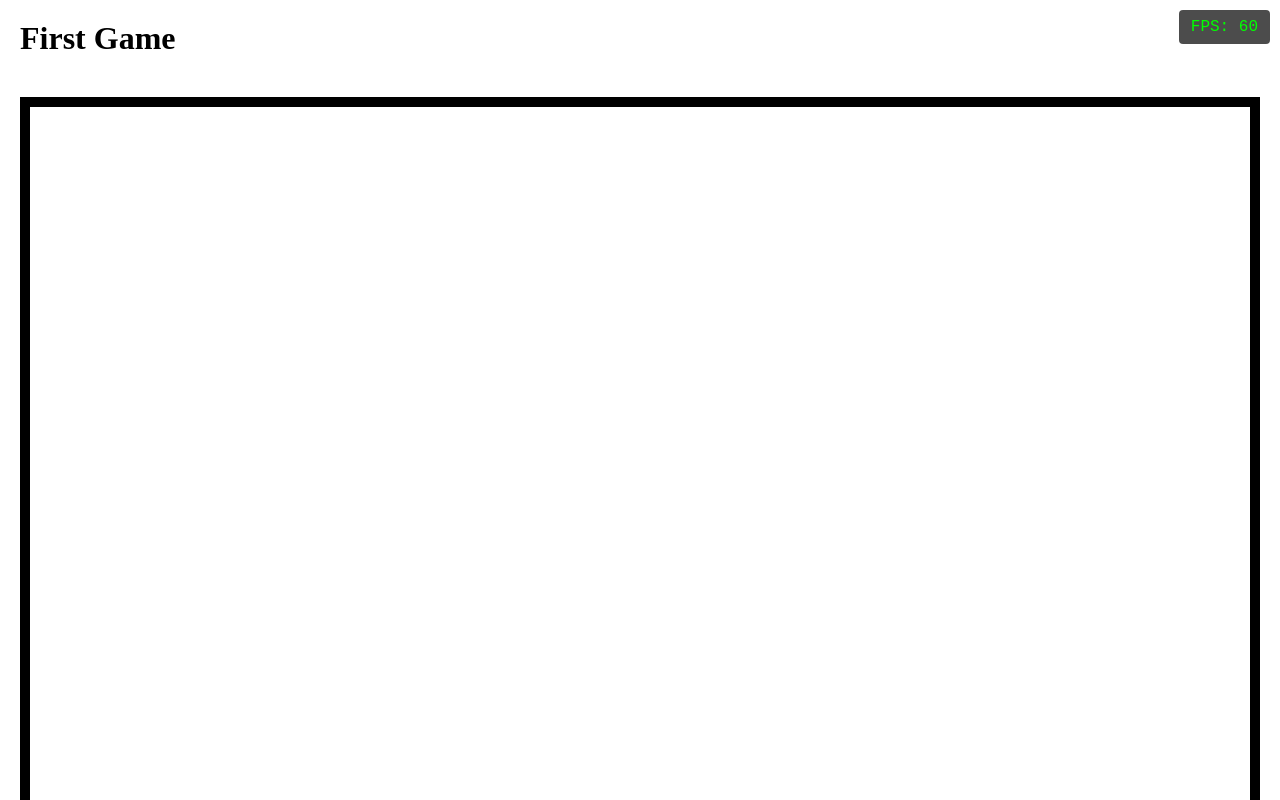
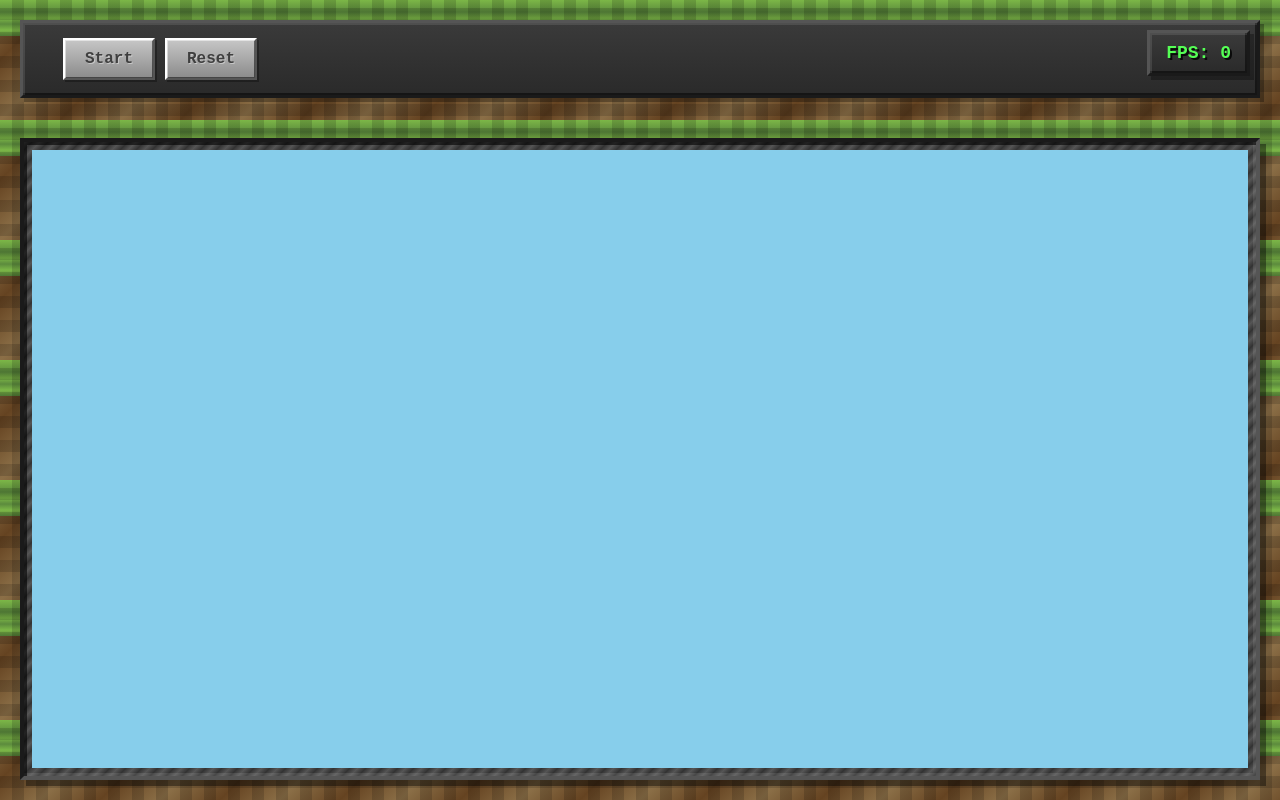
Before and after one commit to candunaj/first-game, a SvelteKit app: page / in a window 1280 px wide. Shown: the top 800 px of the page. Built offline with nearby package versions, Linux system fonts and the light colour scheme.

Commit message:
added start and reset buttons

```diff
--- a/src/app.css
+++ b/src/app.css
@@ -9,4 +9,50 @@ body {
 body {
   display: flex;
   flex-direction: column;
+  background: linear-gradient(
+      0deg,
+      transparent 0%,
+      transparent 70%,
+      #5c8b3d 70%,
+      #7cb747 75%,
+      #5c8b3d 80%,
+      #7cb747 85%,
+      #5c8b3d 90%,
+      #7cb747 100%
+    ),
+    linear-gradient(
+      135deg,
+      #8b6f47 0%,
+      #654321 25%,
+      #8b6f47 50%,
+      #654321 75%,
+      #8b6f47 100%
+    );
+  background-size: 120px 120px;
+  position: relative;
 }
+
+body::before {
+  content: "";
+  position: absolute;
+  top: 0;
+  left: 0;
+  right: 0;
+  bottom: 0;
+  background-image: repeating-linear-gradient(
+      0deg,
+      transparent,
+      transparent 12px,
+      rgba(0, 0, 0, 0.15) 12px,
+      rgba(0, 0, 0, 0.15) 24px
+    ),
+    repeating-linear-gradient(
+      90deg,
+      transparent,
+      transparent 12px,
+      rgba(0, 0, 0, 0.15) 12px,
+      rgba(0, 0, 0, 0.15) 24px
+    );
+  pointer-events: none;
+  z-index: 0;
+}
--- a/src/lib/game.ts
+++ b/src/lib/game.ts
@@ -1,5 +1,11 @@
 import type { Game } from "./types";
 
+export function init(
+  setHeaderText: (text: string) => void,
+  width: number,
+  height: number
+) {
+}
 export function render(
   game: Game,
   dt: number,
--- a/src/routes/+page.svelte
+++ b/src/routes/+page.svelte
@@ -1,17 +1,29 @@
 <script lang="ts">
-    import { render } from '$lib/game';
+    import { init, render } from '$lib/game';
     import { onMount } from 'svelte';
     import { createGameFunctions } from '$lib/types';
 
     let gameCanvas = $state<HTMLCanvasElement | null>(null);
     let fps = $state<number>(0);
     let pressedKeys = $state<Set<string>>(new Set());
-
+    let gameStarted = $state<boolean>(false);
+    let animationFrameId: number | null = null;
+    let headerText = $state<string>("");
     let lastFrameTime = 0;
     let frameCount = 0;
     let fpsUpdateTime = 0;
 
     let gameFunctions = $derived(createGameFunctions(gameCanvas));
+
+    function resizeCanvas(){
+        if(gameCanvas){
+            const rect = gameCanvas.getBoundingClientRect();
+            gameCanvas.width = rect.width;
+            gameCanvas.height = rect.height;
+            return {width: rect.width, height: rect.height};
+        }
+        return {width: 0, height: 0};
+    }
 
     onMount(() => {
         const handleKeyDown = (e: KeyboardEvent) => {
@@ -26,15 +38,27 @@
         window.addEventListener('keydown', handleKeyDown);
         window.addEventListener('keyup', handleKeyUp);
 
-        loop(0);
+        const {width, height} = resizeCanvas();
+        init((text)=>headerText = text, width, height);
+        if(gameFunctions){
+            render(gameFunctions, 0, pressedKeys, width, height);
+        }
+
 
         return () => {
             window.removeEventListener('keydown', handleKeyDown);
             window.removeEventListener('keyup', handleKeyUp);
+            if (animationFrameId !== null) {
+                cancelAnimationFrame(animationFrameId);
+            }
         };
     });
 
     function loop(currentTime: number){
+        if (!gameStarted) {
+            return;
+        }
+
         // Calculate delta time in seconds
         const dt = lastFrameTime === 0 ? 0 : (currentTime - lastFrameTime) / 1000;
 
@@ -47,43 +71,191 @@
         }
 
         if (gameCanvas && gameFunctions) {
-            // Set canvas internal resolution to match display size
-            const rect = gameCanvas.getBoundingClientRect();
-            gameCanvas.width = rect.width;
-            gameCanvas.height = rect.height;
-
-            render(gameFunctions, dt, pressedKeys, rect.width, rect.height);
+            const {width, height} = resizeCanvas();
+            render(gameFunctions, dt, pressedKeys, width, height);
         }
 
         lastFrameTime = currentTime;
-        requestAnimationFrame(loop);
+        animationFrameId = requestAnimationFrame(loop);
+    }
+
+    function startGame() {
+        const {width, height} = resizeCanvas();
+        init((text)=>headerText = text, width, height);
+        gameStarted = true;
+        lastFrameTime = 0;
+        frameCount = 0;
+        fpsUpdateTime = 0;
+        animationFrameId = requestAnimationFrame(loop);
+    }
+
+    function resetGame() {
+        const {width, height} = resizeCanvas();
+        init((text)=>headerText = text, width, height);
+        lastFrameTime = 0;
+        frameCount = 0;
+        fpsUpdateTime = 0;
+        fps = 0;
     }
 </script>
 
-<h1>First Game</h1>
-<div class="fps-counter">FPS: {fps}</div>
-<canvas id="gameCanvas" bind:this={gameCanvas}></canvas>
+<div class="game-container">
+    <div class="header-container">
+        <h1>{headerText}</h1>
+        <div class="controls">
+            <button
+                onclick={startGame}
+                disabled={gameStarted}
+                class="minecraft-btn"
+            >
+                Start
+            </button>
+            <button
+                onclick={resetGame}
+                class="minecraft-btn"
+            >
+                Reset
+            </button>
+        </div>
+    </div>
+    <div class="fps-counter">FPS: {fps}</div>
+    <div class="canvas-wrapper">
+        <canvas id="gameCanvas" bind:this={gameCanvas}></canvas>
+    </div>
+</div>
 <style>
+    .game-container {
+        position: relative;
+        z-index: 1;
+        flex-grow: 1;
+        display: flex;
+        flex-direction: column;
+    }
 
-    h1{
-        margin:20px;
+    .header-container {
+        display: flex;
+        align-items: center;
+        margin: 20px;
+        padding: 15px 20px;
+        gap: 20px;
+        background: linear-gradient(180deg, #3a3a3a 0%, #2a2a2a 100%);
+        border: 3px solid #000;
+        border-top-color: #555;
+        border-left-color: #555;
+        border-right-color: #1a1a1a;
+        border-bottom-color: #1a1a1a;
+        box-shadow:
+            inset 2px 2px 0 rgba(255, 255, 255, 0.1),
+            inset -2px -2px 0 rgba(0, 0, 0, 0.5),
+            4px 4px 0 rgba(0, 0, 0, 0.3);
     }
+
+    h1 {
+        margin: 0;
+        font-family: 'Courier New', monospace;
+        font-weight: bold;
+        font-size: 32px;
+        color: #ffffff;
+        text-shadow:
+            3px 3px 0 #3f3f3f,
+            2px 2px 0 rgba(0, 0, 0, 0.5);
+        letter-spacing: 2px;
+    }
+
+    .controls {
+        display: flex;
+        gap: 10px;
+    }
+
+    .minecraft-btn {
+        font-family: 'Courier New', monospace;
+        font-weight: bold;
+        font-size: 16px;
+        padding: 10px 20px;
+        background: linear-gradient(180deg, #c6c6c6 0%, #8b8b8b 100%);
+        border: 2px solid #000;
+        border-top-color: #fff;
+        border-left-color: #fff;
+        border-right-color: #555;
+        border-bottom-color: #555;
+        box-shadow:
+            inset 1px 1px 0 rgba(255, 255, 255, 0.5),
+            inset -1px -1px 0 rgba(0, 0, 0, 0.5),
+            2px 2px 0 rgba(0, 0, 0, 0.3);
+        color: #3f3f3f;
+        text-shadow: 1px 1px 0 rgba(255, 255, 255, 0.4);
+        cursor: pointer;
+        position: relative;
+        transition: all 0.1s;
+    }
+
+    .minecraft-btn:hover:not(:disabled) {
+        background: linear-gradient(180deg, #d6d6d6 0%, #9b9b9b 100%);
+        color: #4f4f1f;
+    }
+
+    .minecraft-btn:active:not(:disabled) {
+        background: linear-gradient(180deg, #8b8b8b 0%, #c6c6c6 100%);
+        box-shadow:
+            inset -1px -1px 0 rgba(255, 255, 255, 0.5),
+            inset 1px 1px 0 rgba(0, 0, 0, 0.5);
+        transform: translate(1px, 1px);
+    }
+
+    .minecraft-btn:disabled {
+        background: linear-gradient(180deg, #7f7f7f 0%, #5f5f5f 100%);
+        color: #3f3f3f;
+        cursor: not-allowed;
+        opacity: 0.6;
+    }
+
     .fps-counter {
         position: absolute;
-        top: 10px;
-        right: 10px;
-        background: rgba(0, 0, 0, 0.7);
-        color: #00ff00;
-        padding: 8px 12px;
-        font-family: monospace;
-        font-size: 16px;
-        border-radius: 4px;
+        top: 30px;
+        right: 30px;
+        background: linear-gradient(180deg, #3a3a3a 0%, #2a2a2a 100%);
+        color: #55ff55;
+        padding: 10px 16px;
+        font-family: 'Courier New', monospace;
+        font-weight: bold;
+        font-size: 18px;
+        border: 3px solid #000;
+        border-top-color: #555;
+        border-left-color: #555;
+        border-right-color: #1a1a1a;
+        border-bottom-color: #1a1a1a;
+        box-shadow:
+            inset 2px 2px 0 rgba(255, 255, 255, 0.1),
+            inset -2px -2px 0 rgba(0, 0, 0, 0.5),
+            4px 4px 0 rgba(0, 0, 0, 0.3);
         z-index: 1000;
+        text-shadow: 2px 2px 0 rgba(0, 0, 0, 0.8);
     }
+
+    .canvas-wrapper {
+        flex-grow: 1;
+        margin: 20px;
+        padding: 8px;
+        background: linear-gradient(135deg, #555 0%, #333 25%, #555 50%, #333 75%, #555 100%);
+        background-size: 16px 16px;
+        border: 4px solid #000;
+        border-top-color: #1a1a1a;
+        border-left-color: #1a1a1a;
+        border-right-color: #555;
+        border-bottom-color: #555;
+        box-shadow:
+            inset 3px 3px 0 rgba(0, 0, 0, 0.6),
+            inset -3px -3px 0 rgba(255, 255, 255, 0.1),
+            6px 6px 0 rgba(0, 0, 0, 0.4);
+        display: flex;
+    }
+
     #gameCanvas {
-        flex-grow:1;
-        flex-shrink: 1;
-        border: 10px solid black;
-        margin:20px;
+        flex-grow: 1;
+        width: 100%;
+        height: 100%;
+        background: #87CEEB;
+        image-rendering: pixelated;
+        image-rendering: crisp-edges;
     }
 </style>
```
